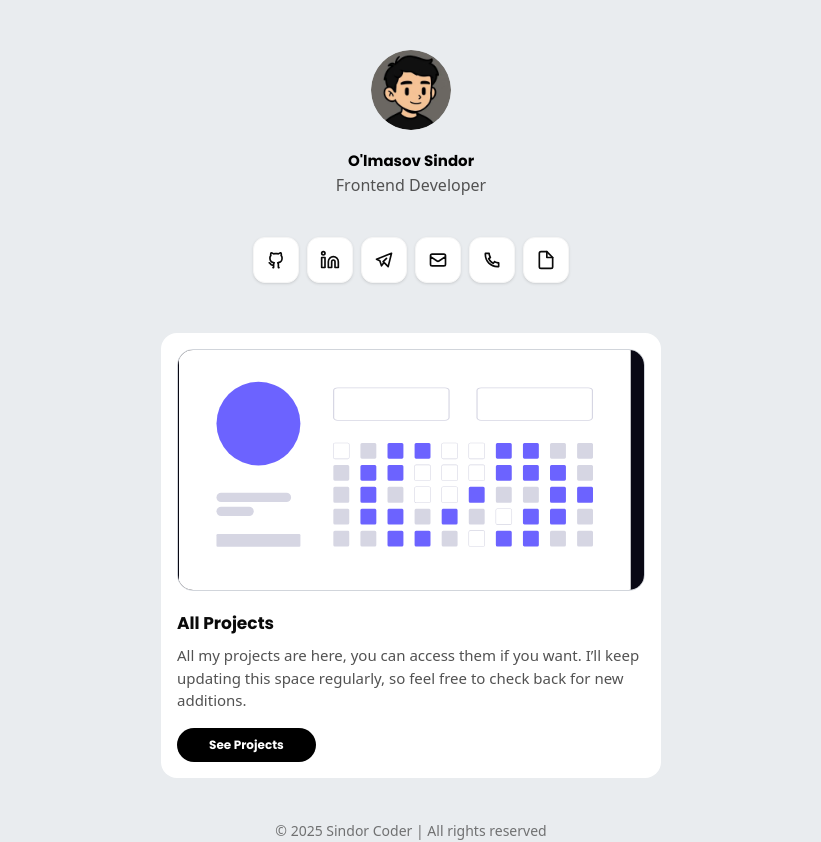
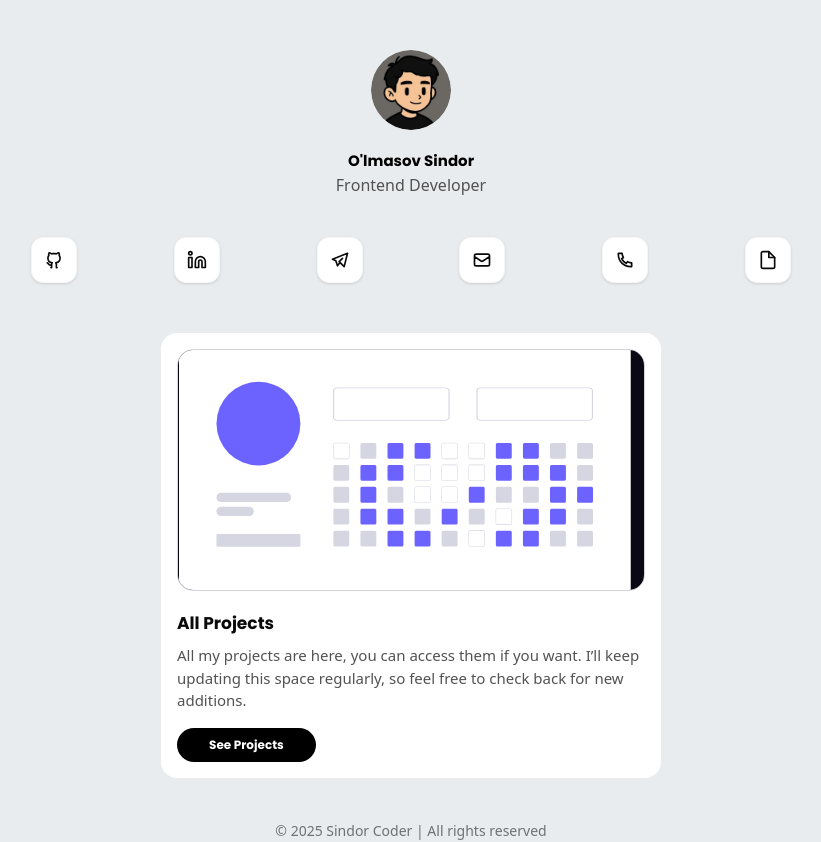
Before and after one commit to sindorcoder/sindorcoder, a React (Vite) app: page / in a window 1280 px wide. Shown: the whole page, without its empty margins (229-1050 px from the left). Built offline with nearby package versions, Linux system fonts and the light colour scheme.

Commit message:
Adjust layout and spacing in Contact component

```diff
--- a/src/components/contact/Contact.jsx
+++ b/src/components/contact/Contact.jsx
@@ -7,12 +7,12 @@ const BLUR_FADE_DELAY = 0.04;
 const Contact = () => {
   return (
     <>
-      <div className={"flex flex-wrap w-full justify-center gap-2"}>
+      <div className={"flex flex-wrap w-full justify-between gap-2"}>
         {social.map((social, index) => (
           <Fragment key={index}>
             <BlurFade
               delay={BLUR_FADE_DELAY * 10 + index * 0.1}
-              className={"flex  gap-2"}
+              className={"flex  gap-4"}
             >
               <Link
                 to={social.url}
```
